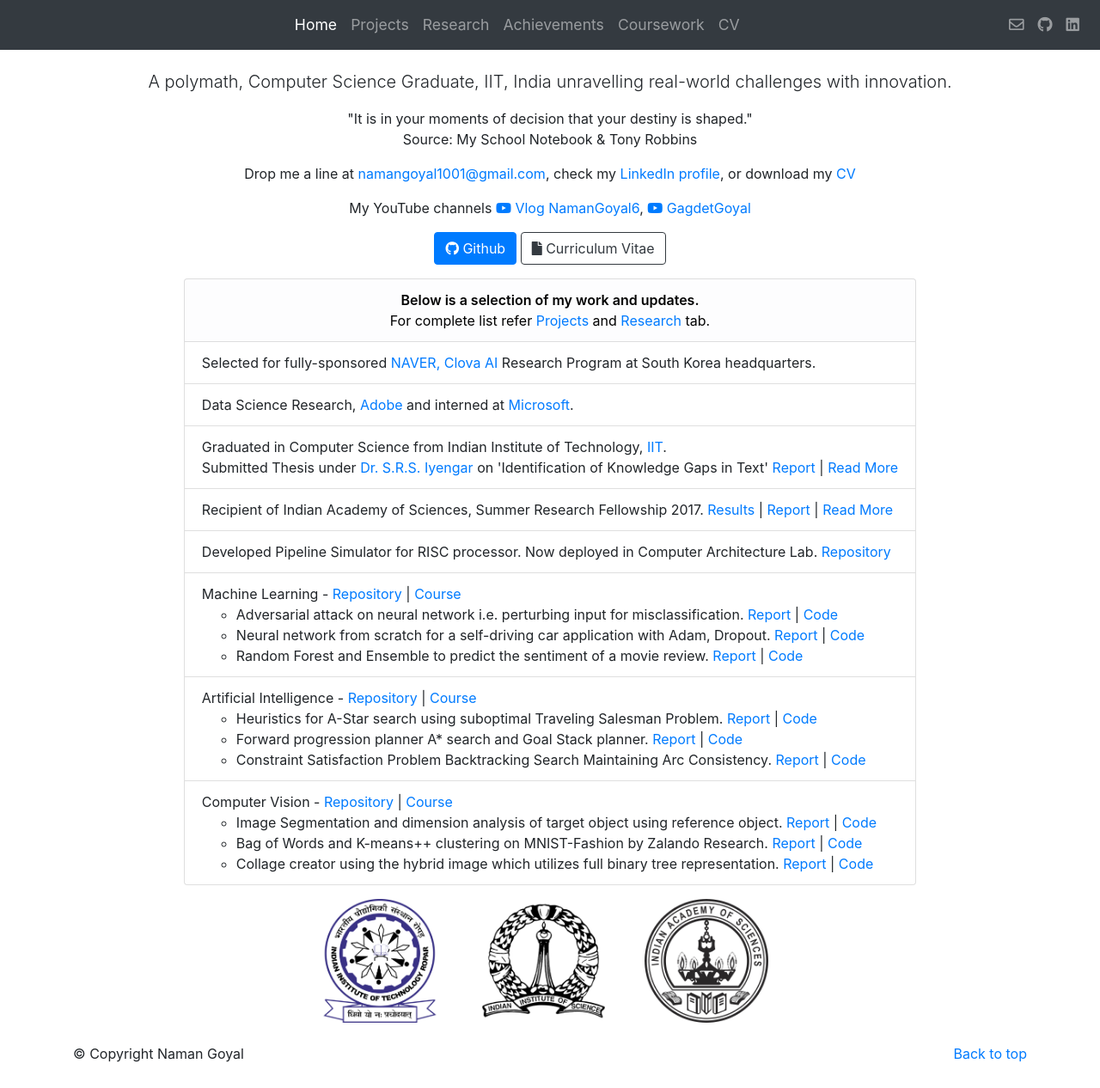
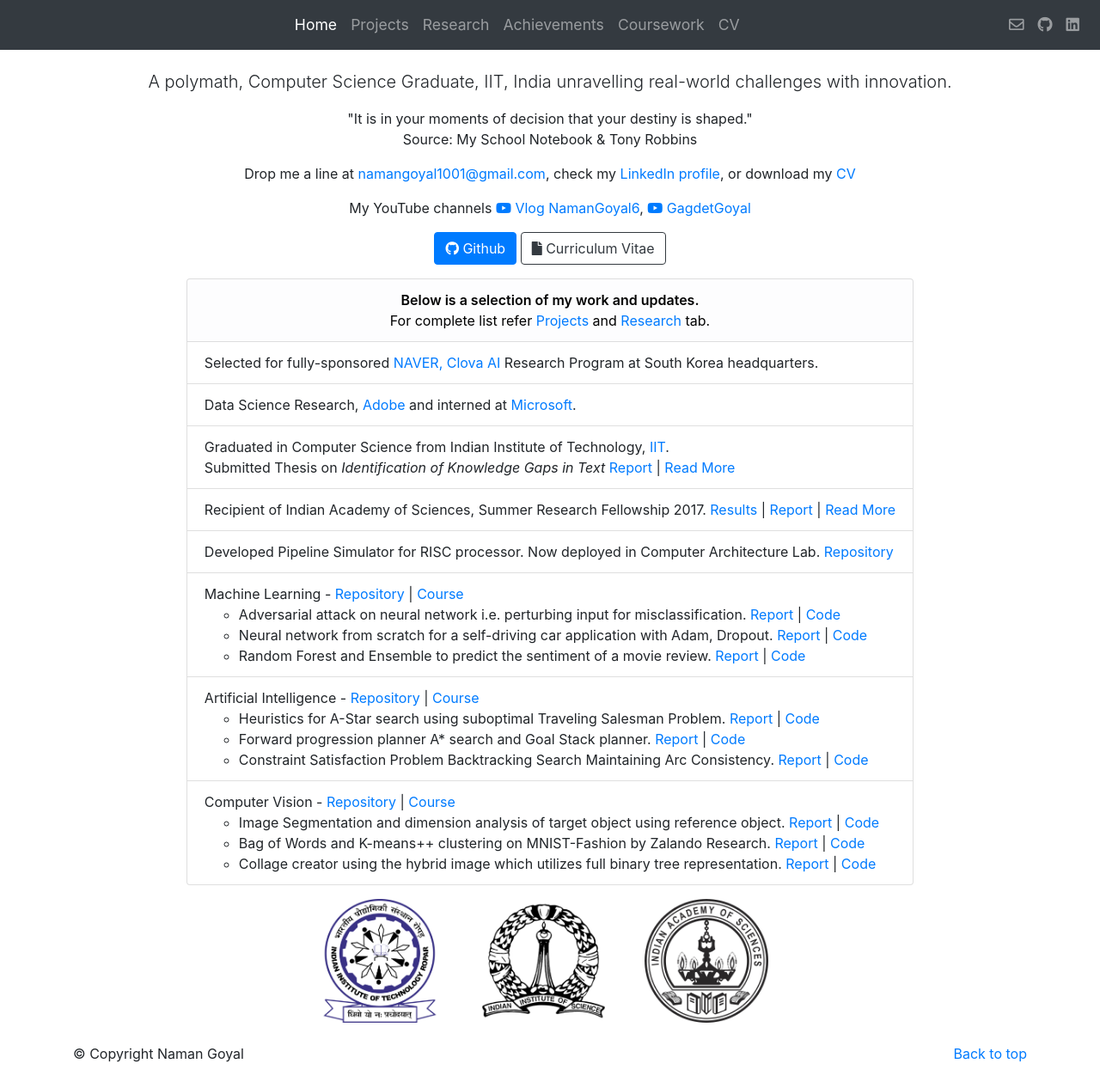
Before and after one commit to thenamangoyal/thenamangoyal.github.io, a Jekyll site: the page built from index.html, in a window 1280 px wide and 1266 px high. Shown: the whole window at 86% size. Built offline with Jekyll 4.4.1, drawn with Linux system fonts in a browser that asks for light colours; nearby versions of some CDN libraries.

Commit message:
Update index.html

```diff
--- a/index.html
+++ b/index.html
@@ -59,9 +59,7 @@ layout: bootstrap
 
 
             <li class="list-group-item"> Graduated in Computer Science from Indian Institute of Technology, <a
-                    target="_blank" href="http://iitrpr.ac.in/">IIT</a>.<br> Submitted Thesis under <a
-                    target="_blank" href="https://www.linkedin.com/in/sudarshan-iyengar-3560b8145/">Dr. S.R.S.
-                    Iyengar</a> on 'Identification of Knowledge Gaps in Text' <a target="_blank"
+                    target="_blank" href="http://iitrpr.ac.in/">IIT</a>.<br> Submitted Thesis on <i>Identification of Knowledge Gaps in Text</i> <a target="_blank"
                     href="https://drive.google.com/file/d/1iDVWH85ypJG0Fh74JGeTzxBC5ZX1kRi6/view?usp=sharing">Report</a>
                 | <a href="/research#btp">Read More</a>
             </li>
```
